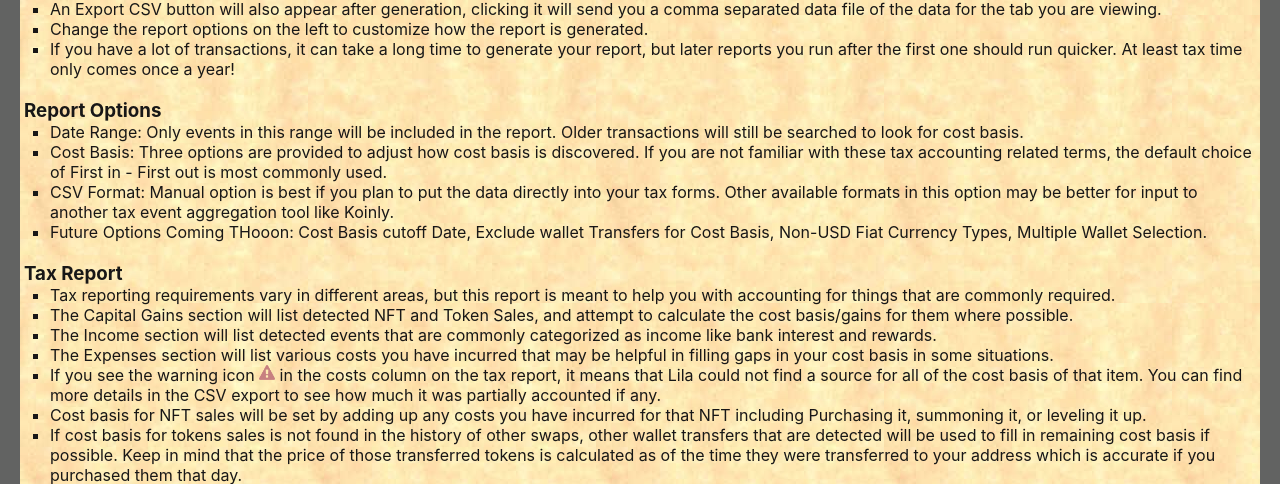
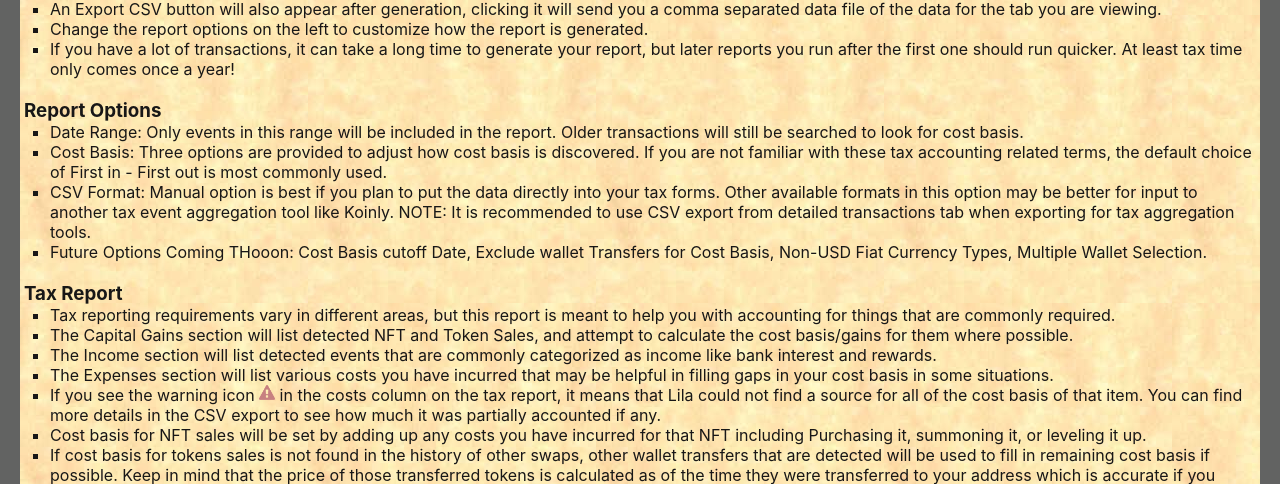
Before and after one commit to pwillworth/dfkreport, a Python web app: template web/templates/help.html in a window 1280 px wide. Shown: the part 393-877 px from the top of the page. Run offline with Jinja, Linux system fonts and the light colour scheme; the template is opened without the code that fills it, so the values that code supplies are empty.

Commit message:
more help

```diff
--- a/web/templates/help.html
+++ b/web/templates/help.html
@@ -31,7 +31,7 @@
     <ul>
         <li>Date Range: Only events in this range will be included in the report.  Older transactions will still be searched to look for cost basis.</li>
         <li>Cost Basis: Three options are provided to adjust how cost basis is discovered.  If you are not familiar with these tax accounting related terms, the default choice of First in - First out is most commonly used.</li>
-        <li>CSV Format: Manual option is best if you plan to put the data directly into your tax forms.  Other available formats in this option may be better for input to another tax event aggregation tool like Koinly.</li>
+        <li>CSV Format: Manual option is best if you plan to put the data directly into your tax forms.  Other available formats in this option may be better for input to another tax event aggregation tool like Koinly.  NOTE: It is recommended to use CSV export from detailed transactions tab when exporting for tax aggregation tools.</li>
         <li>Future Options Coming THooon: Cost Basis cutoff Date, Exclude wallet Transfers for Cost Basis, Non-USD Fiat Currency Types, Multiple Wallet Selection.</li>
     </ul>
     <h3 class="helpTopic">Tax Report</h3>
```
